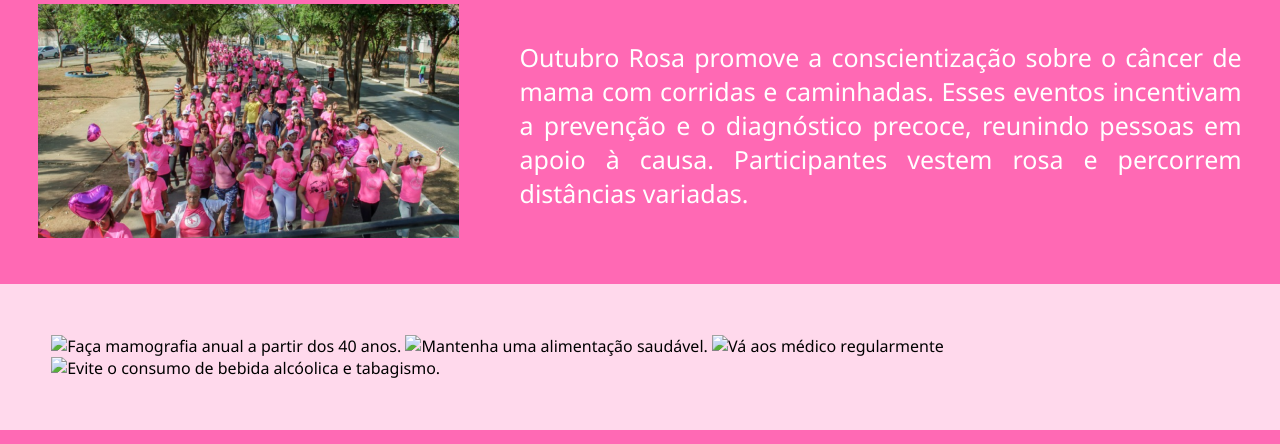
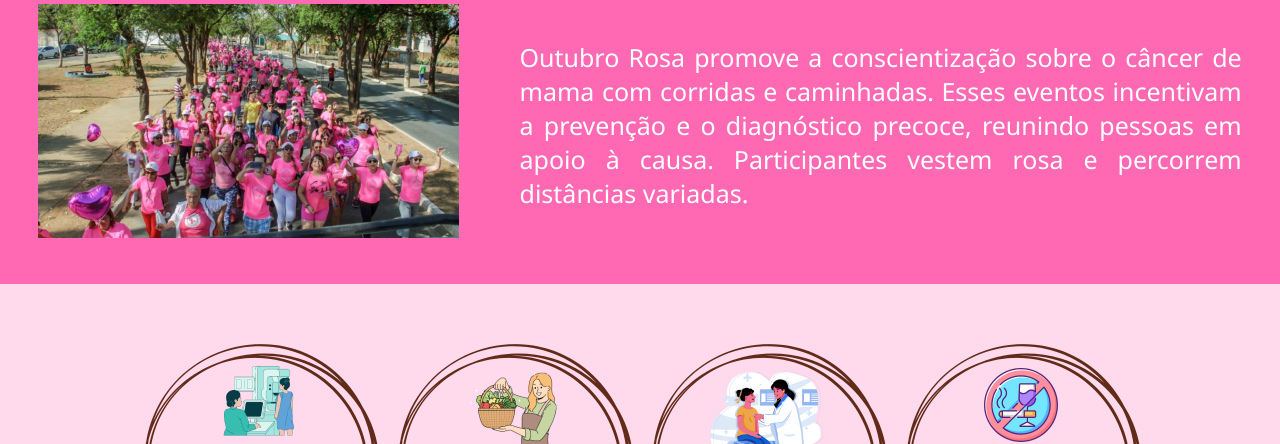
Before and after one commit to CrislayneSoares/Desafio-VNW-OutubroRosa, a plain HTML site: page index.html in a window 1280 px wide. Shown: the part 585-1029 px from the top of the page. Drawn offline with Linux system fonts and the light colour scheme.

Commit message:
fix: rename imgs

```diff
--- a/index.html
+++ b/index.html
@@ -43,10 +43,10 @@
         </section>
         <section class="sec-dicas">
             <figure>
-                <img src="imgs/imagemMamografia 1.png" alt="Faça mamografia anual a partir dos 40 anos.">
-                <img src="imgs/imagemAlimentaçãoSaudável 1.png" alt="Mantenha uma alimentação saudável.">
-                <img src="imgs/imagemConsultaMedica 1.png" alt="Vá aos médico regularmente">
-                <img src="imgs/imagemProibidoBebereFumar 1.png" alt="Evite o consumo de bebida alcóolica e tabagismo.">
+                <img src="imgs/imagemMamografia.png" alt="Faça mamografia anual a partir dos 40 anos.">
+                <img src="imgs/imagemAlimentaçãoSaudável.png" alt="Mantenha uma alimentação saudável.">
+                <img src="imgs/imagemConsultaMedica.png" alt="Vá aos médico regularmente">
+                <img src="imgs/imagemProibidoBebereFumar.png" alt="Evite o consumo de bebida alcóolica e tabagismo.">
             </figure>
         </section>
     </main>
```
